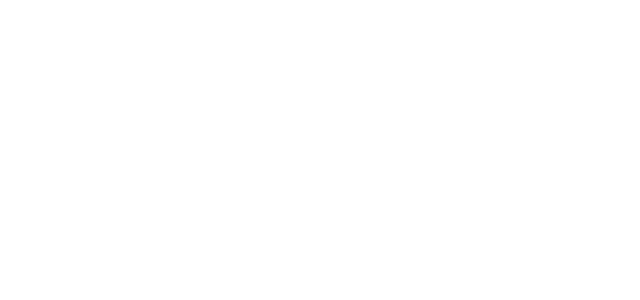
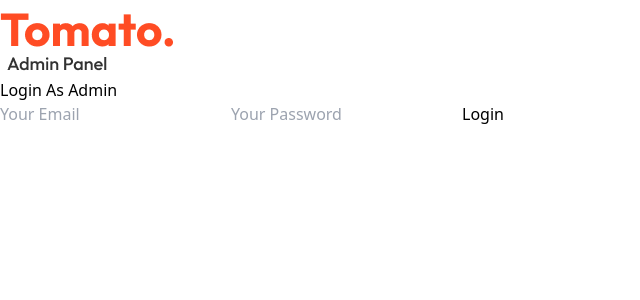
Before and after one commit to abdulla-freihat/food-delivery-mern, a React (Vite) app in the folder admin/: page / in a window 1280 px wide. Before the commit this address had no page. Shown: the top 300 px of the page, without its empty margins (0-640 px from the left). Built offline with nearby package versions, Linux system fonts and the light colour scheme.

Commit message:
edit  admin  login page path

```diff
--- a/admin/src/App.jsx
+++ b/admin/src/App.jsx
@@ -16,7 +16,7 @@
       <BrowserRouter>
         <ToastContainer />
         <Routes>
-          <Route path='/admin/login' element={<Login />} />
+          <Route path='/' element={<Login />} />
           <Route path='/admin' element={<ProtectedAdminAuth><ProtectedAdminLayout /></ProtectedAdminAuth>}>
             <Route path="add" element={<AddItem />} />
             <Route path="list" element={<ListItem />} />
--- a/admin/src/components/ProtectedAdminAuth.jsx
+++ b/admin/src/components/ProtectedAdminAuth.jsx
@@ -6,7 +6,7 @@
   const { token } = useContext(AuthContext);
 
   if (!token) {
-    return <Navigate to="/admin/login" />;
+    return <Navigate to="/" />;
   }
 
   return children;
```
